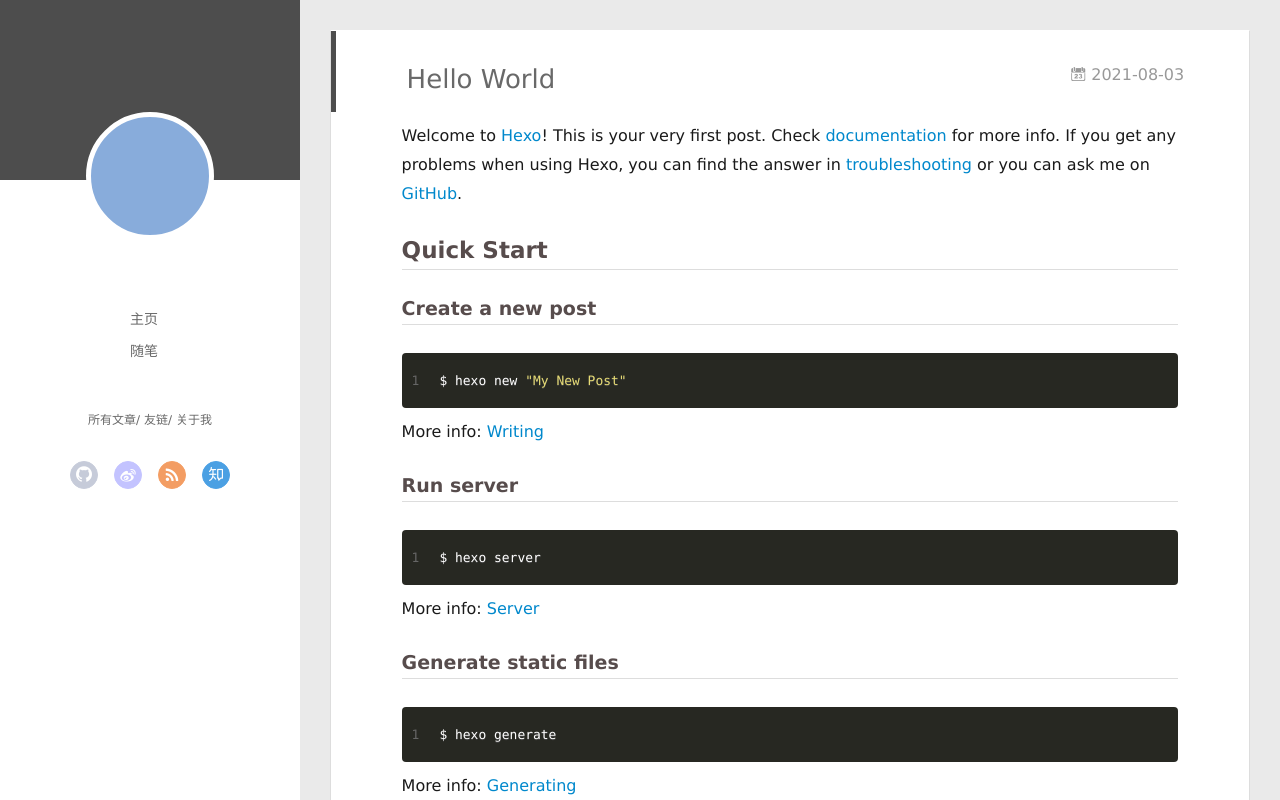
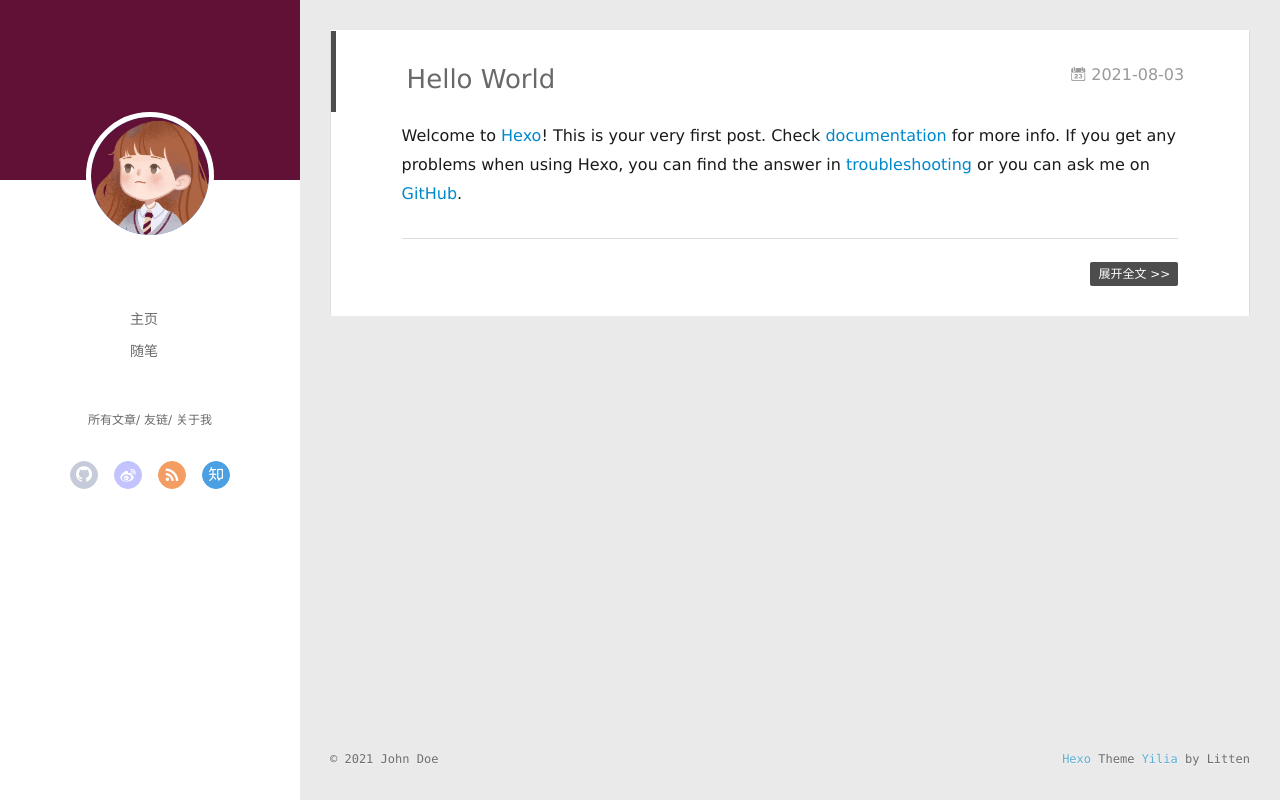
Before and after one commit to zhanglehan66/zhanglehan66.github.io, a plain HTML site: page index.html in a window 1280 px wide. Drawn offline with Linux system fonts and the light colour scheme.

Commit message:
Site updated: 2021-08-05 14:22:33

```diff
--- a/index.html
+++ b/index.html
@@ -19,7 +19,7 @@
     <link rel="alternative" href="/atom.xml" title="Hexo" type="application/atom+xml">
 
 
-    <link rel="icon" href="/favicon.png">
+    <link rel="icon" href="/assets/img/head.jpg">
 
   <link rel="stylesheet" type="text/css" href="/./main.0cf68a.css">
   <style type="text/css">
@@ -39,11 +39,11 @@
     <canvas id="anm-canvas" class="anm-canvas"></canvas>
     <div class="left-col" q-class="show:isShow">
 
-<div class="overlay" style="background: #4d4d4d"></div>
+<div class="overlay" style="background: #611136"></div>
 <div class="intrude-less">
 	<header id="header" class="inner">
 		<a href="/" class="profilepic">
-			<img src="" class="js-avatar">
+			<img src="/assets/img/head.jpg" class="js-avatar">
 		</a>
 		<hgroup>
 		  <h1 class="header-author"><a href="/"></a></h1>
@@ -94,14 +94,14 @@
     <div class="mid-col" q-class="show:isShow,hide:isShow|isFalse">
 
 <nav id="mobile-nav">
-  	<div class="overlay js-overlay" style="background: #4d4d4d"></div>
+  	<div class="overlay js-overlay" style="background: #611136"></div>
 	<div class="btnctn js-mobile-btnctn">
   		<div class="slider-trigger list" q-on="click: openSlider(e)"><i class="icon icon-sort"></i></div>
 	</div>
 	<div class="intrude-less">
 		<header id="header" class="inner">
 			<div class="profilepic">
-				<img src="" class="js-avatar">
+				<img src="/assets/img/head.jpg" class="js-avatar">
 			</div>
 			<hgroup>
 			  <h1 class="header-author js-header-author"></h1>
@@ -173,18 +173,6 @@
     <div class="article-entry" itemprop="articleBody">
 
         <p>Welcome to <a target="_blank" rel="noopener" href="https://hexo.io/">Hexo</a>! This is your very first post. Check <a target="_blank" rel="noopener" href="https://hexo.io/docs/">documentation</a> for more info. If you get any problems when using Hexo, you can find the answer in <a target="_blank" rel="noopener" href="https://hexo.io/docs/troubleshooting.html">troubleshooting</a> or you can ask me on <a target="_blank" rel="noopener" href="https://github.com/hexojs/hexo/issues">GitHub</a>.</p>
-<h2 id="Quick-Start"><a href="#Quick-Start" class="headerlink" title="Quick Start"></a>Quick Start</h2><h3 id="Create-a-new-post"><a href="#Create-a-new-post" class="headerlink" title="Create a new post"></a>Create a new post</h3><figure class="highlight bash"><table><tr><td class="gutter"><pre><span class="line">1</span><br></pre></td><td class="code"><pre><span class="line">$ hexo new <span class="string">&quot;My New Post&quot;</span></span><br></pre></td></tr></table></figure>
-
-<p>More info: <a target="_blank" rel="noopener" href="https://hexo.io/docs/writing.html">Writing</a></p>
-<h3 id="Run-server"><a href="#Run-server" class="headerlink" title="Run server"></a>Run server</h3><figure class="highlight bash"><table><tr><td class="gutter"><pre><span class="line">1</span><br></pre></td><td class="code"><pre><span class="line">$ hexo server</span><br></pre></td></tr></table></figure>
-
-<p>More info: <a target="_blank" rel="noopener" href="https://hexo.io/docs/server.html">Server</a></p>
-<h3 id="Generate-static-files"><a href="#Generate-static-files" class="headerlink" title="Generate static files"></a>Generate static files</h3><figure class="highlight bash"><table><tr><td class="gutter"><pre><span class="line">1</span><br></pre></td><td class="code"><pre><span class="line">$ hexo generate</span><br></pre></td></tr></table></figure>
-
-<p>More info: <a target="_blank" rel="noopener" href="https://hexo.io/docs/generating.html">Generating</a></p>
-<h3 id="Deploy-to-remote-sites"><a href="#Deploy-to-remote-sites" class="headerlink" title="Deploy to remote sites"></a>Deploy to remote sites</h3><figure class="highlight bash"><table><tr><td class="gutter"><pre><span class="line">1</span><br></pre></td><td class="code"><pre><span class="line">$ hexo deploy</span><br></pre></td></tr></table></figure>
-
-<p>More info: <a target="_blank" rel="noopener" href="https://hexo.io/docs/one-command-deployment.html">Deployment</a></p>
 
 
 
```
Also changed, not shown: 2021/08/03/hello-world/index.html (+10 -8 lines), archives/2021/08/index.html (+5 -5 lines), archives/2021/index.html (+5 -5 lines), archives/index.html (+5 -5 lines), assets/img/head.jpg (added).
